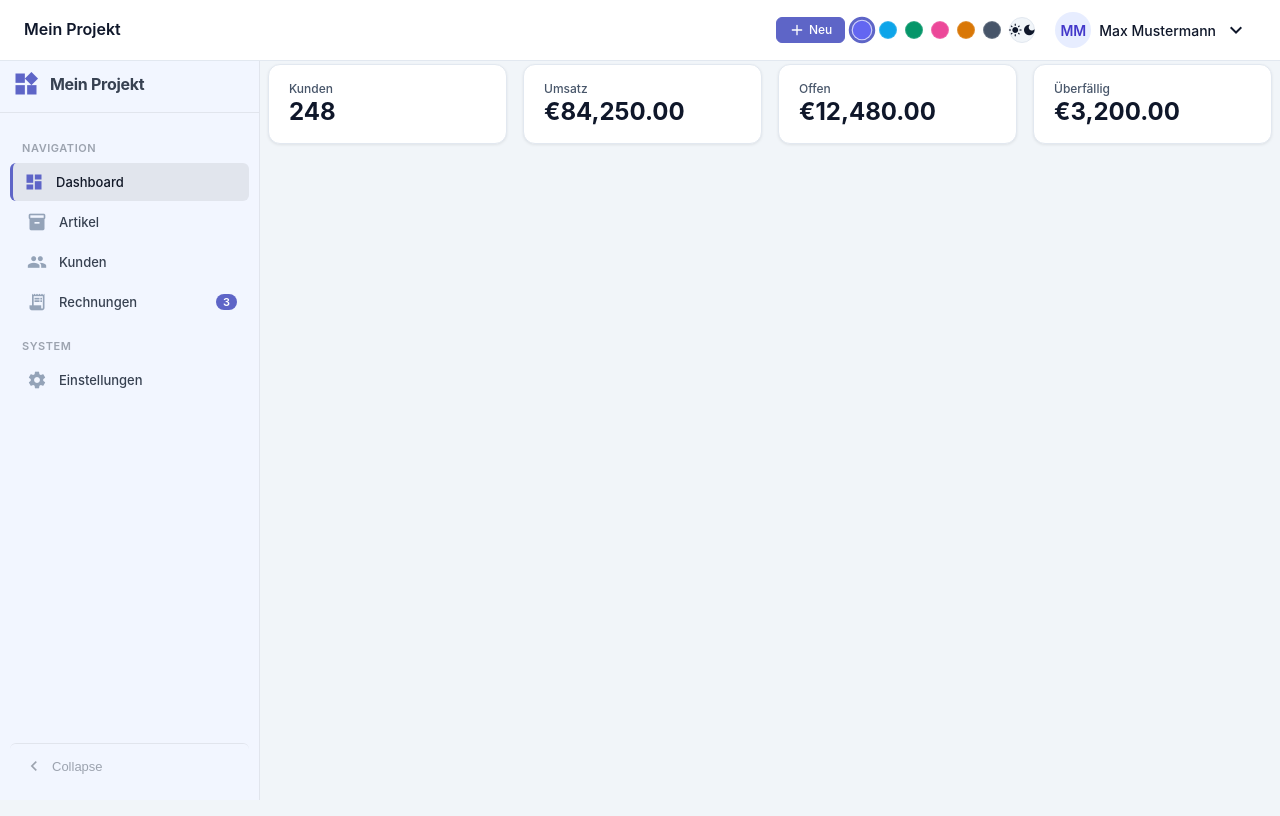
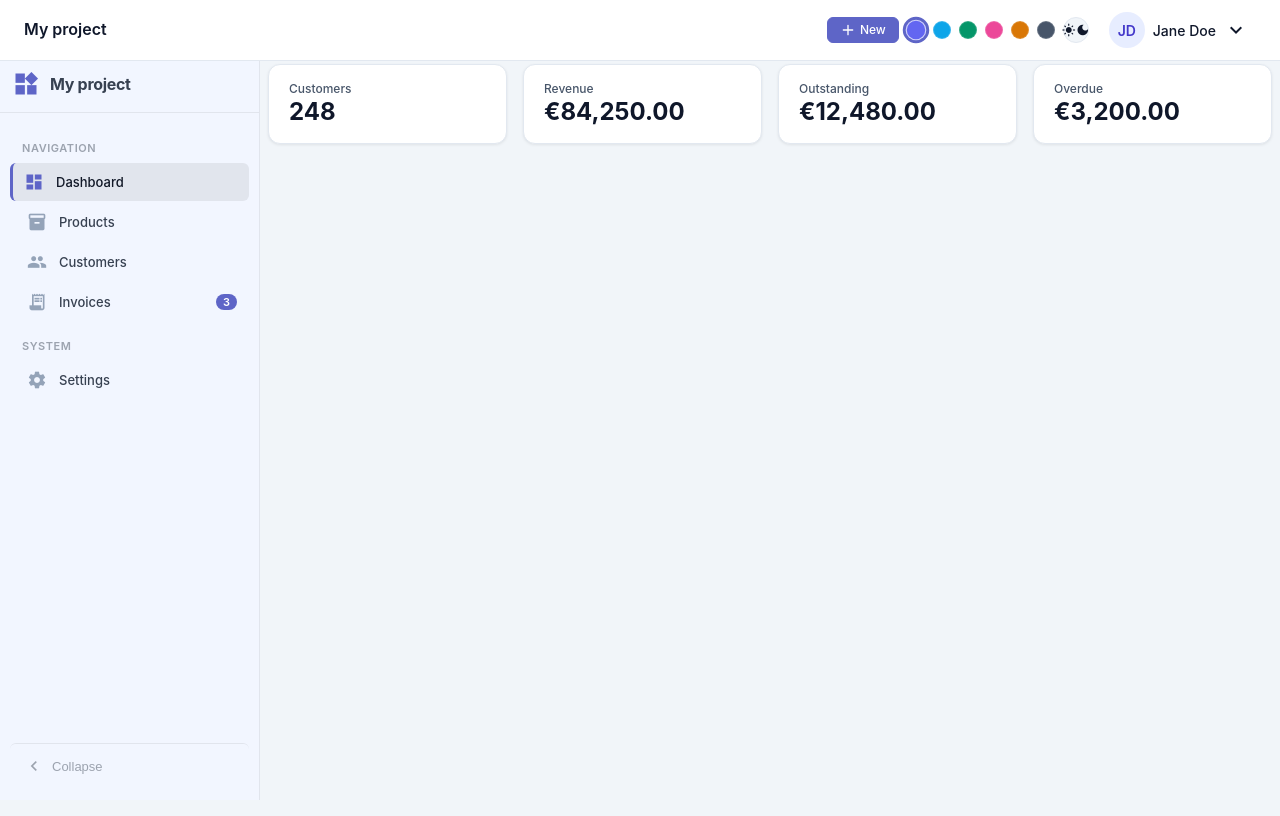
Before and after one commit to mmollay/gridkit, a PHP site: page /skeleton.php in a window 1280 px wide. Run offline with PHP 8.4, Linux system fonts and the light colour scheme.

Commit message:
fix: the sidebar layout wrapper was documented nowhere (v1.36.0)
I built a probe page for the remaining components straight from the
documentation, and the whole thing rendered underneath the sidebar.

A sidebar is position:fixed, so the content beside it belongs inside
<div class="gk-with-sidebar">. That class appeared only inside skeleton.php —
not in the skill, not in the README. Leave it out and nothing errors, nothing
warns; the left 260 pixels of every component are simply covered. The Page
skeleton section now shows the sidebar layout with both wrappers.

YearFilter::allOption() did nothing in chip mode, which is the default — it was
honoured in dropdown mode only. But it still moved the default year to its
value, so no chip was active and there was no control to get back to "all
years". The filter sat in a state the interface could neither show nor leave.
Also fixed: baseUrl('?') produced '??year=2026'.

skeleton.php is English now. The README tells people to copy it and it ships in
the Composer package, and it was German throughout — down to the variable names
and array keys ($artikel, 'nr', 'preis') — with <html lang="de"> and asset paths
hardcoded to /gridkit/.

Sidebar, Header, Select, FilterChips, YearFilter, TableHeader, PageSize,
Pagination, ActionGroup, Icon, Modal, GK.confirm, BelegModal and the theme
switcher were each exercised in a browser rather than only rendered. Collapse
moves the content from 260 px to 60 px; BelegModal loads its iframe and closes
on Esc; the theme switch carries through to --gk-primary.

Co-Authored-By: Claude Opus 5 (1M context) <noreply@anthropic.com>
Claude-Session: https://claude.ai/code/session_01TQ6nXrJZ1uSo5ACzRxHvuM

```diff
--- a/skeleton.php
+++ b/skeleton.php
@@ -1,164 +1,158 @@
 <?php
 /**
- * GridKit Skeleton
+ * GridKit skeleton
  * ----------------
- * Kopieren, anpassen, loslegen.
- * Benötigt: autoload.php, css/gridkit.css, css/themes.css, js/gridkit.js
+ * Copy it, change the parts marked below, and you have a working page.
+ * Needs: autoload.php, css/gridkit.css, css/themes.css, js/gridkit.js
+ *
+ * This file sits in the GridKit directory, so the asset paths below are
+ * relative to it. Copy it somewhere else and adjust them.
  */
 
 declare(strict_types=1);
 
 require_once __DIR__ . '/autoload.php';
 
-use GridKit\Header;
-use GridKit\Sidebar;
-use GridKit\Layout;
-use GridKit\Theme;
-use GridKit\Modal;
-use GridKit\Button;
-use GridKit\Table;
-use GridKit\Form;
-use GridKit\StatCards;
+use GridKit\{Button, Header, Lang, Layout, Modal, Sidebar, StatCards, Table, Theme};
 
-// ─── Konfiguration ───────────────────────────────────────────────────────────
+// ─── Configuration ───────────────────────────────────────────────────────────
 
-$pageTitle    = 'Mein Projekt';
+$pageTitle     = 'My project';
 $activeSection = $_GET['section'] ?? 'dashboard';
 
-// Theme: indigo (default) | ocean | forest | sunset | rose | slate
+Lang::set($_GET['lang'] ?? 'en');            // 'en' | 'de'
+
+// Theme: indigo (default) | ocean | forest | rose | amber | slate
 // Mode:  light (default)  | dark
 Theme::set('indigo', 'light');
 
-// Layout: header-first (Header volle Breite) | sidebar-first (Sidebar volle Höhe)
+// Layout: header-first (header spans the full width) | sidebar-first (sidebar does)
 Layout::mode('header-first');
 
 ?>
 <!DOCTYPE html>
-<html lang="de">
+<html lang="<?= htmlspecialchars(Lang::locale(), ENT_QUOTES, 'UTF-8') ?>">
 <head>
     <meta charset="UTF-8">
     <meta name="viewport" content="width=device-width, initial-scale=1.0">
-    <title><?= htmlspecialchars($pageTitle) ?></title>
+    <title><?= htmlspecialchars($pageTitle, ENT_QUOTES, 'UTF-8') ?></title>
 
-    <!-- GridKit Core -->
-    <link rel="stylesheet" href="<?= Layout::asset('/gridkit/css/gridkit.css') ?>">
-    <link rel="stylesheet" href="<?= Layout::asset('/gridkit/css/themes.css') ?>">
+    <!-- GridKit -->
+    <link rel="stylesheet" href="<?= Layout::asset('css/gridkit.css') ?>">
+    <link rel="stylesheet" href="<?= Layout::asset('css/themes.css') ?>">
 
-    <!-- Material Icons (benötigt für Sidebar, Header, Buttons) -->
+    <!-- Material Icons — the sidebar, header and buttons use them -->
     <link rel="stylesheet" href="https://fonts.googleapis.com/icon?family=Material+Icons">
+
+    <?= Lang::jsConfig() ?>
 </head>
 <?= Layout::bodyTag('gk-root') ?>
 
 <!-- ─── Sidebar ──────────────────────────────────────────────────────────── -->
 <?php
-$sidebar = new Sidebar('main');
-$sidebar
-    ->brand($pageTitle, 'widgets')            // Name, Icon [, Subtext]
+(new Sidebar('main'))
+    ->brand($pageTitle, 'widgets')            // name, icon [, subtext]
     ->group('Navigation')
-    ->item('Dashboard',   '?section=dashboard',   'dashboard',    ['active' => $activeSection === 'dashboard'])
-    ->item('Artikel',     '?section=artikel',     'inventory_2',  ['active' => $activeSection === 'artikel'])
-    ->item('Kunden',      '?section=kunden',      'people',       ['active' => $activeSection === 'kunden'])
-    ->item('Rechnungen',  '?section=rechnungen',  'receipt_long', ['active' => $activeSection === 'rechnungen', 'badge' => 3])
+    ->item('Dashboard', '?section=dashboard', 'dashboard',    ['active' => $activeSection === 'dashboard'])
+    ->item('Products',  '?section=products',  'inventory_2',  ['active' => $activeSection === 'products'])
+    ->item('Customers', '?section=customers', 'people',       ['active' => $activeSection === 'customers'])
+    ->item('Invoices',  '?section=invoices',  'receipt_long', ['active' => $activeSection === 'invoices', 'badge' => 3])
     ->group('System')
-    ->item('Einstellungen', '?section=einstellungen', 'settings')
+    ->item('Settings', '?section=settings', 'settings')
     ->render();
 ?>
 
-<!-- ─── Wrapper für Sidebar-Layout ──────────────────────────────────────── -->
+<!--
+    The sidebar is position:fixed, so the content beside it needs this wrapper.
+    Without it everything renders underneath the sidebar — nothing breaks, it is
+    simply covered.
+-->
 <div class="gk-with-sidebar">
 
     <!-- ─── Header ──────────────────────────────────────────────────────── -->
-    <?php
-    $header = new Header();
-    echo $header
+    <?= (new Header())
         ->title($pageTitle)
         ->sidebarToggle(true)
         ->fixed(true)
-        ->action(Button::render('Neu', [
+        ->action(Button::render('New', [
             'variant' => 'filled',
             'color'   => 'primary',
             'icon'    => 'add',
             'size'    => 'sm',
         ]))
         ->action(Theme::switcher())
-        ->user('Max Mustermann', [
-            'role'   => 'Administrator',
-            'menu'   => [
-                ['label' => 'Profil',        'href' => '/profil',   'icon' => 'person'],
-                ['label' => 'Einstellungen', 'href' => '/settings', 'icon' => 'settings'],
+        ->user('Jane Doe', [
+            'role' => 'Administrator',
+            'menu' => [
+                ['label' => 'Profile',  'href' => '/profile',  'icon' => 'person'],
+                ['label' => 'Settings', 'href' => '/settings', 'icon' => 'settings'],
                 'divider',
-                ['label' => 'Abmelden',      'href' => '/logout',   'icon' => 'logout'],
+                ['label' => 'Sign out', 'href' => '/logout',   'icon' => 'logout'],
             ],
         ])
-        ->render();
-    ?>
+        ->render() ?>
 
-    <!-- ─── Content ──────────────────────────────────────────────────────── -->
+    <!-- ─── Content ─────────────────────────────────────────────────────── -->
     <main class="gk-main">
 
         <?php if ($activeSection === 'dashboard'): ?>
-        <!-- Dashboard ─────────────────────────────────────────────────── -->
 
         <?php
-        // StatCards: Kennzahlen-Übersicht
-        $stats = new StatCards('dashboard-stats');
-        $stats
-            ->card('Kunden',    248,       ['format' => 'number',   'color' => 'blue'])
-            ->card('Umsatz',    84250.00,  ['format' => 'currency', 'color' => 'green'])
-            ->card('Offen',     12480.00,  ['format' => 'currency', 'color' => 'orange'])
-            ->card('Überfällig', 3200.00,  ['format' => 'currency', 'color' => 'red'])
+        (new StatCards('dashboard-stats'))
+            ->card('Customers',   248,      ['format' => 'number',   'color' => 'blue'])
+            ->card('Revenue',     84250.00, ['format' => 'currency', 'color' => 'green'])
+            ->card('Outstanding', 12480.00, ['format' => 'currency', 'color' => 'orange'])
+            ->card('Overdue',      3200.00, ['format' => 'currency', 'color' => 'red'])
             ->render();
         ?>
 
-        <?php elseif ($activeSection === 'artikel'): ?>
-        <!-- Artikel-Liste ─────────────────────────────────────────────── -->
+        <?php elseif ($activeSection === 'products'): ?>
 
         <?php
-        // Beispiel mit statischen Daten — ersetzbar durch DB-Query
-        $artikel = [
-            ['id' => 1, 'nr' => 'ART-001', 'name' => 'Webdesign Paket S', 'preis' => 1200.00, 'status' => 'aktiv'],
-            ['id' => 2, 'nr' => 'ART-002', 'name' => 'Hosting Standard',  'preis' =>    9.90, 'status' => 'aktiv'],
-            ['id' => 3, 'nr' => 'ART-003', 'name' => 'SEO Beratung',      'preis' =>   95.00, 'status' => 'inaktiv'],
+        // Static rows, so this page runs before you have a database.
+        // Three ways to feed a table:
+        //   ->setData($rows)          the browser searches and sorts (small lists)
+        //   ->rows($page, $total)     you ran the query — PDO, SQLite, an API
+        //   ->query($db, $sql)        GridKit writes the SQL (mysqli only)
+        $products = [
+            ['id' => 1, 'sku' => 'ART-001', 'name' => 'Web design package S', 'price' => 1200.00, 'status' => 'active'],
+            ['id' => 2, 'sku' => 'ART-002', 'name' => 'Hosting standard',     'price' =>    9.90, 'status' => 'active'],
+            ['id' => 3, 'sku' => 'ART-003', 'name' => 'SEO consulting',       'price' =>   95.00, 'status' => 'inactive'],
         ];
 
-        $table = new Table('artikel');
-        $table
-            ->setData($artikel)
-            // ->query($db, "SELECT * FROM artikel ORDER BY name")  // alternativ: DB-Query
-            ->search(['nr', 'name'])
-            ->column('nr',     'Artikelnr.',  ['width' => '120px', 'sortable' => true, 'nowrap' => true])
-            ->column('name',   'Bezeichnung', ['sortable' => true])
-            ->column('preis',  'Preis',       ['format' => 'currency', 'align' => 'right', 'width' => '100px'])
-            ->column('status', 'Status',      ['format' => 'label', 'width' => '100px'])
-            ->button('edit',   ['icon' => 'edit',   'class' => 'primary', 'params' => ['id' => 'id']])
-            ->button('delete', ['icon' => 'delete', 'class' => 'danger',  'params' => ['id' => 'id']])
-            ->newButton('Neuer Artikel', ['icon' => 'add', 'modal' => 'artikel_form'])
-            ->modal('artikel_form', 'Artikel bearbeiten', 'forms/artikel.php', ['size' => 'medium'])
+        (new Table('products'))
+            ->setData($products)
+            ->search(['sku', 'name'])
+            ->column('sku',    'SKU',     ['width' => '120px', 'sortable' => true, 'nowrap' => true])
+            ->column('name',   'Product', ['sortable' => true])
+            ->column('price',  'Price',   ['format' => 'currency', 'align' => 'right', 'width' => '100px'])
+            ->column('status', 'Status',  ['format' => 'label', 'width' => '100px'])
+            ->button('edit',   ['icon' => 'edit',   'color' => 'primary'])
+            ->button('delete', ['icon' => 'delete', 'color' => 'danger', 'confirm' => true])
+            ->newButton('New product', ['icon' => 'add', 'modal' => 'product_form'])
+            ->modal('product_form', 'Edit product', 'forms/product.php', ['size' => 'medium'])
             ->paginate(25)
             ->render();
         ?>
 
-        <?php elseif ($activeSection === 'kunden'): ?>
-        <!-- Kunden-Liste ──────────────────────────────────────────────── -->
-        <p style="color:var(--gk-on-surface-variant)">Hier kommt die Kundenliste.</p>
+        <?php elseif ($activeSection === 'customers'): ?>
+        <p style="color:var(--gk-on-surface-variant)">The customer list goes here.</p>
 
-        <?php elseif ($activeSection === 'rechnungen'): ?>
-        <!-- Rechnungen ────────────────────────────────────────────────── -->
-        <p style="color:var(--gk-on-surface-variant)">Hier kommt die Rechnungsliste.</p>
+        <?php elseif ($activeSection === 'invoices'): ?>
+        <p style="color:var(--gk-on-surface-variant)">The invoice list goes here.</p>
 
         <?php else: ?>
-        <!-- Fallback ──────────────────────────────────────────────────── -->
-        <p style="color:var(--gk-on-surface-variant)">Seite nicht gefunden.</p>
+        <p style="color:var(--gk-on-surface-variant)">Page not found.</p>
 
         <?php endif; ?>
 
     </main>
 
-    <!-- Modal-Container (einmal am Ende, immer einbinden) -->
+    <!-- The modal container. Once per page, at the end. -->
     <?php Modal::container(); ?>
 
 </div><!-- /gk-with-sidebar -->
 
-<script src="<?= Layout::asset('/gridkit/js/gridkit.js') ?>"></script>
+<script src="<?= Layout::asset('js/gridkit.js') ?>"></script>
 </body>
 </html>
```
Also changed, not shown: GRIDKIT_SKILL.md (+30 -1 lines), src/YearFilter.php (+18 -1 lines), tests/components.test.php (added, +142 -0 lines), CHANGELOG.md, 1 other file.
